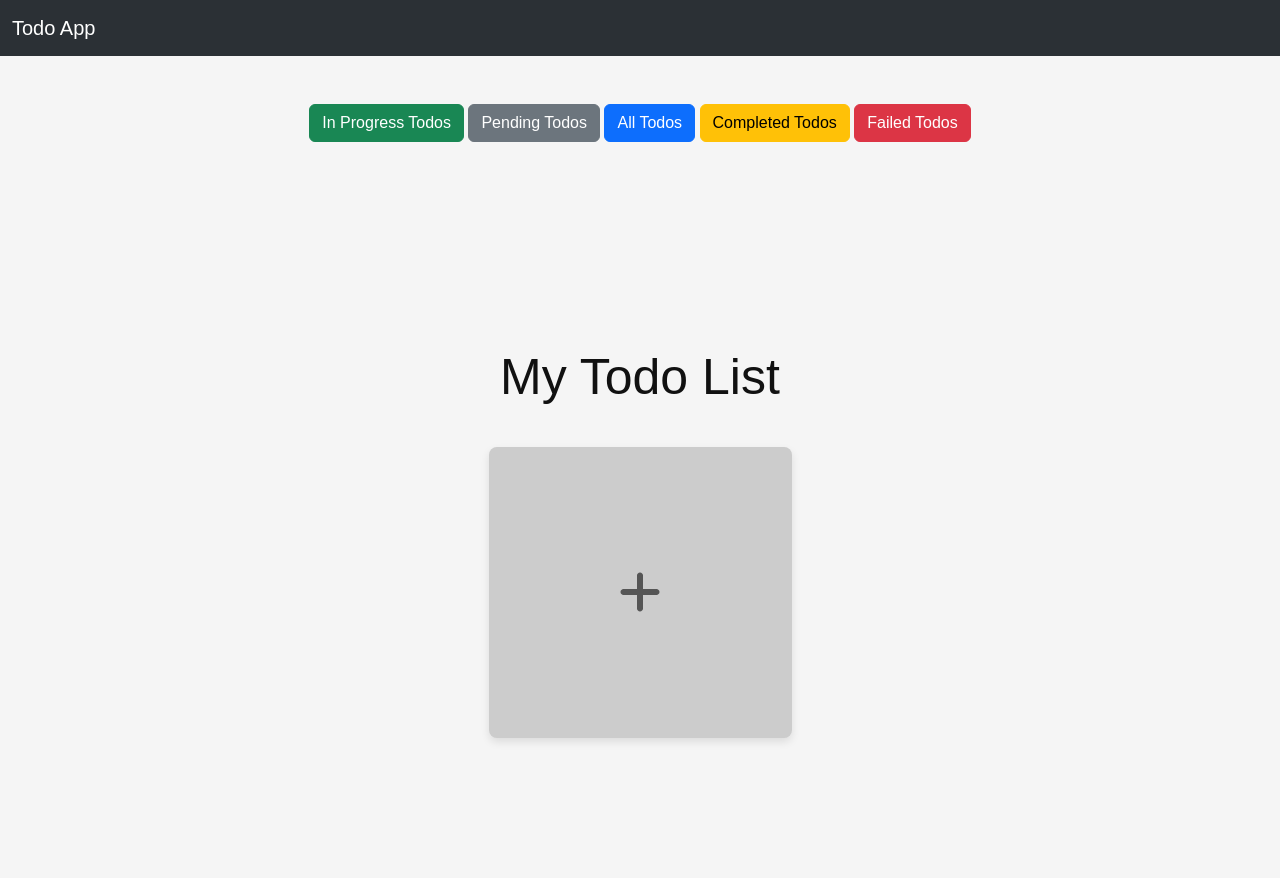
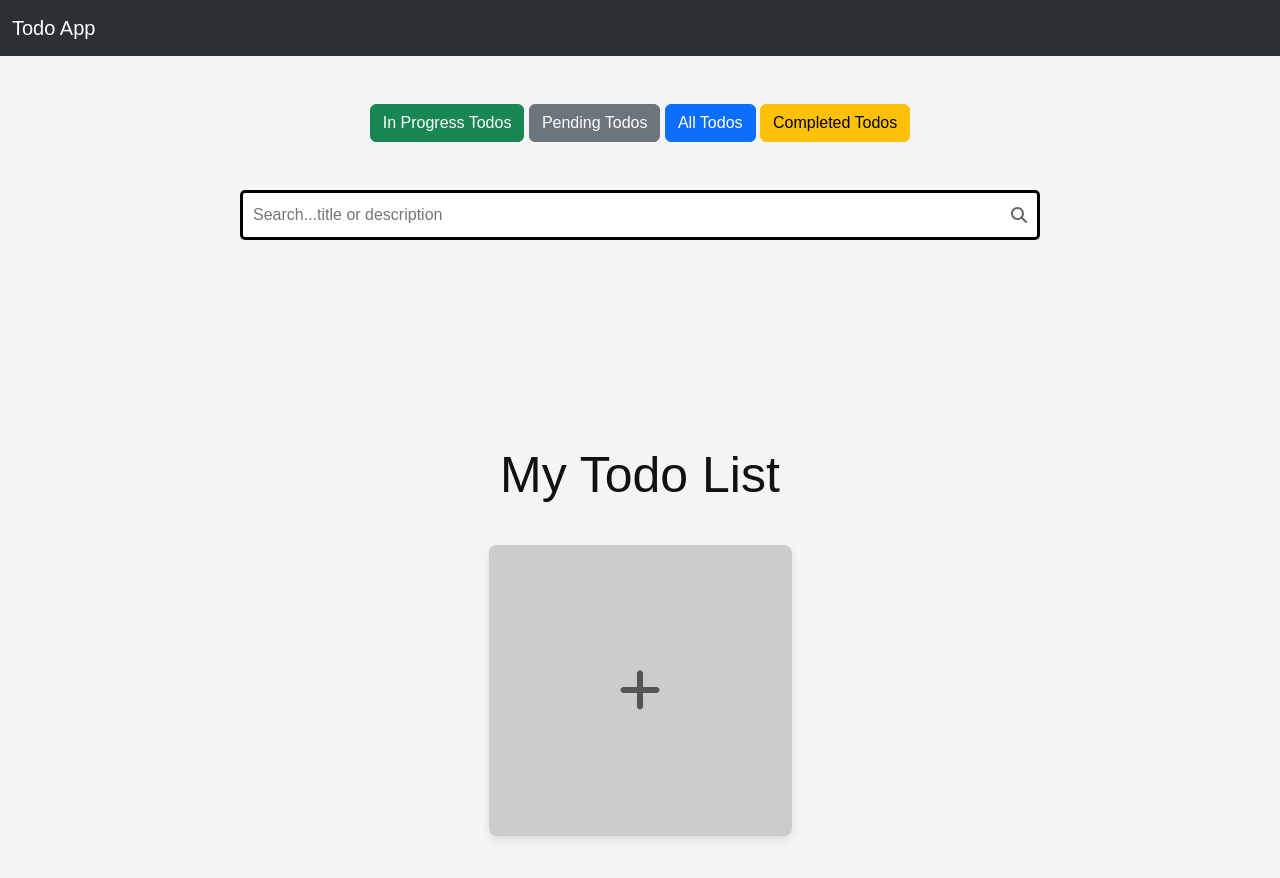
Before and after one commit to shamim7999/Todo, a React (Create React App) app: page / in a window 1280 px wide. Shown: the top 878 px of the page. Built offline with nearby package versions, Linux system fonts and the light colour scheme.

Commit message:
Added Filter, Search options

```diff
--- a/src/DNoteForm.js
+++ b/src/DNoteForm.js
@@ -3,6 +3,7 @@
 import Todos from "./components/Todos";
 import "bootstrap/dist/css/bootstrap.min.css";
 import { Button } from "react-bootstrap";
+import SearchBar from "./components/SearchPage";
 
 const DNoteForm = () => {
   const [todos, setTodos] = useState(
@@ -61,10 +62,7 @@
       setViewTodos(completedTodos);
   }
 
-  const handleShowFailedTodos = () => {
-    const failedTodos = todos.filter((todo) => todo._status === 'Failed');
-    setViewTodos(failedTodos);
-  }
+
 
   const handleShowPendingTodos = () => {
     const pendingTodos = todos.filter((todo) => todo._status === 'Pending');
@@ -76,15 +74,24 @@
     setViewTodos(inProgressTodos);
   }
 
+  const handleSearch = (searchText) => {
+    const filteredTodos = todos.filter((todo) =>
+      todo.title.toLowerCase().includes(searchText.toLowerCase()) ||
+      todo.description.toLowerCase().includes(searchText.toLowerCase())
+    );
+    setViewTodos(filteredTodos);
+};
+
+
   return (
     <div>
-      <div className='text-center mt-5'>
+      <div className='text-center m-5'>
       <Button variant="success" onClick={handleShowInProgressTodos}>In Progress Todos</Button>{' '}
         <Button variant="secondary" onClick={handleShowPendingTodos} >Pending Todos</Button>{' '}
         <Button variant="primary" onClick={handleShowAllTodos}>All Todos</Button>{' '}
         <Button variant="warning" onClick={handleShowCompletedTodos} >Completed Todos</Button>{' '}
-        <Button variant="danger" onClick={handleShowFailedTodos}>Failed Todos</Button>{' '}
     </div>
+      <SearchBar handleSearch={handleSearch}/>
       <DModal
 
         title="Add Todo"
--- a/src/components/Form.js
+++ b/src/components/Form.js
@@ -56,7 +56,6 @@
         <option value="Pending">Pending</option>
         <option value="In Progress">In Progress</option>
         <option value="Completed">Completed</option>
-        <option value="Failed">Failed</option>
       </select>
     </div>
 
--- a/src/components/Navbar.js
+++ b/src/components/Navbar.js
@@ -36,6 +36,7 @@
             </Nav>
 
 
+
             {/* <Form hidden  className="d-flex">
               <Form.Control
                 type="search"
--- /dev/null
+++ b/src/components/SearchPage.js
@@ -0,0 +1,29 @@
+import React, { useState } from 'react';
+import { FontAwesomeIcon } from '@fortawesome/react-fontawesome';
+import { faSearch } from '@fortawesome/free-solid-svg-icons';
+import '../css/SearchBar.css'; // You can customize the styles in this file
+
+const SearchBar = ({ placeholder, handleSearch }) => {
+  const [searchText, setSearchText] = useState('');
+
+  const handleChange = (e) => {
+    const value = e.target.value;
+    setSearchText(value);
+    handleSearch(value);
+  };
+
+  return (
+    <div className="search-container">
+      <input
+        className="search-input"
+        type="search"
+        placeholder={placeholder ? placeholder : "Search...title or description"}
+        value={searchText}
+        onChange={handleChange}
+      />
+      <FontAwesomeIcon icon={faSearch} className="search-icon" />
+    </div>
+  );
+};
+
+export default SearchBar;
--- a/src/components/Todo.js
+++ b/src/components/Todo.js
@@ -2,51 +2,61 @@
 import { DModal } from "../DModal";
 import "../css/Todos-Style.css";
 import "bootstrap/dist/css/bootstrap.min.css";
+import { FontAwesomeIcon } from "@fortawesome/react-fontawesome";
+import { faExclamationCircle, faStar } from "@fortawesome/free-solid-svg-icons";
 
-const Todo = ({
-  todo,
-  handleDelete,
-  handleUpdateTodo
-}) => {
+const Todo = ({ todo, handleDelete, handleUpdateTodo }) => {
   const handleClickForDelete = (e) => {
     e.preventDefault();
     handleDelete(todo.id);
     console.log(todo.id);
   };
-  // console.log(todo)
 
-  // const handleClickForUpdate = (e) => {
-  //   e.preventDefault();
-  //   handleUpdate(todo, 'Update Todo');
-  //   console.log(todo);
-  // }
+  const renderPriorityStars = (priority) => {
+    const stars = [];
+    for (let i = 0; i < priority; i++) {
+      stars.push(
+        <FontAwesomeIcon key={i} icon={faStar} style={{ color: "gold" }} />
+      );
+    }
+    return stars;
+  };
 
   return (
-    <div key={todo.id}>
-      {/* <td>{todo.id}</td> */}
-      <h1>{todo.title}</h1>
+    <div key={todo.id} className="myCard">
+      <h1
+        className={`myTitle bg-${todo._status.toLowerCase().replace(" ", "-")}`}
+      >
+        {todo.title}
+      </h1>
+      <div className="card-body">
         <h5 textAlign="center">{todo.description}</h5>
-      <div style={{ color: "red" }}>Priority: {todo.priority}</div>
-      <div style={{ color: "blue" }}>Status: {todo._status}</div>
+        {/* <div style={{ color: "red" }}>
+          Priority: {renderPriorityStars(todo.priority)}
+        </div> */}
+        <div style={{ color: "blue" }}>{todo._status}</div>
         <div>
-        <b>Created At - </b>
-        {new Date(todo.created).toLocaleString()}
+          <b className="last-updated">
+            Last Updated {new Date(todo.updated).toLocaleString()}
+          </b>
         </div>
-      <div>
-        {" "}
-        <b>Updated At - </b> {new Date(todo.updated).toLocaleString()}
-      </div>
+        {renderPriorityStars(todo.priority)}{" "}
+        {/* Priority stars beside Update button */}
+        &nbsp;
         <div className="d-flex justify-content-center align-items-center">
           <DModal
             handleUpdateTodo={handleUpdateTodo}
             title="update"
             todo={todo}
-
-        />{" "}
+          />
           &nbsp;
-        <button className="btn btn-danger mt-2" onClick={handleClickForDelete}>
+          <button
+            className="btn btn-danger mt-3"
+            onClick={handleClickForDelete}
+          >
             Delete
           </button>
+        </div>
       </div>
     </div>
   );
--- a/src/css/Card-Style.css
+++ b/src/css/Card-Style.css
@@ -35,6 +35,7 @@
     flex-wrap: wrap;
     gap: 30px;
     justify-content: center;
+    box-sizing: border-box;
 }
 
 .card {
@@ -43,10 +44,53 @@
     width: 100%;
     background-color: #fff;
     border-radius: 10px;
-    padding: 20px;
+    padding: 0;
     margin-bottom: 20px;
     transition: .3s;
     border: 2px solid transparent;
-    border-right: 10px solid green;
-    padding-left: 10px;
+    /* border-right: 10px solid rgb(33, 56, 187); */
 }
+
+.myTitle {
+    background-color: rgb(33, 56, 187);
+    color: white;
+    padding: 10px;
+}
+
+.bg-pending {
+    background-color: gray !important;
+}
+
+.bg-in-progress {
+    background-color: green !important;
+}
+
+.bg-completed {
+    background-color: gold !important;
+    color: black;
+
+}
+
+.last-updated {
+    color: grey;
+}
+
+.myCard {
+    text-align: center;
+
+}
+
+/* Media Query for Responsive Design */
+@media screen and (max-width: 768px) {
+    .card {
+        flex: 0 0 calc(50% - 20px);
+        max-width: calc(50% - 20px);
+    }
+}
+
+@media screen and (max-width: 480px) {
+    .card {
+        flex: 0 0 calc(100% - 20px);
+        max-width: calc(100% - 20px);
+    }
+}
--- /dev/null
+++ b/src/css/SearchBar.css
@@ -0,0 +1,22 @@
+.search-container {
+    display: flex;
+    align-items: center;
+    background-color: #ffffff;
+    border: 3px solid black;
+    border-radius: 5px;
+    padding: 5px;
+    max-width: 800px;
+    margin: 0 auto;
+  }
+
+  .search-input {
+    flex: 1;
+    border: none;
+    outline: none;
+    padding: 5px;
+  }
+
+  .search-icon {
+    color: #666666;
+    margin-right: 5px;
+  }
--- a/src/index.js
+++ b/src/index.js
@@ -6,43 +6,6 @@
 
 
 
-
-class Clock extends React.Component {
-  constructor(props) {
-    super(props);
-    this.state = { date: new Date() };
-  }
-
-  componentDidMount() {
-    this.clockTimer = setInterval(() => {
-      this.tick();
-    }, 1000);
-  }
-
-  componentWillUnmount() {
-    clearInterval(this.clockTimer);
-  }
-
-  tick() {
-    this.setState({
-      date: new Date(),
-    });
-  }
-
-  render() {
-    return (
-      <div>
-        <NavbarApp />
-        <DNoteForm />
-
-
-
-
-
-      </div>
-    );
-  }
-}
 
 // setInterval(() => {
 //   const myFirstElement =
```
Lines whose indentation alone changed are shown as unchanged.
